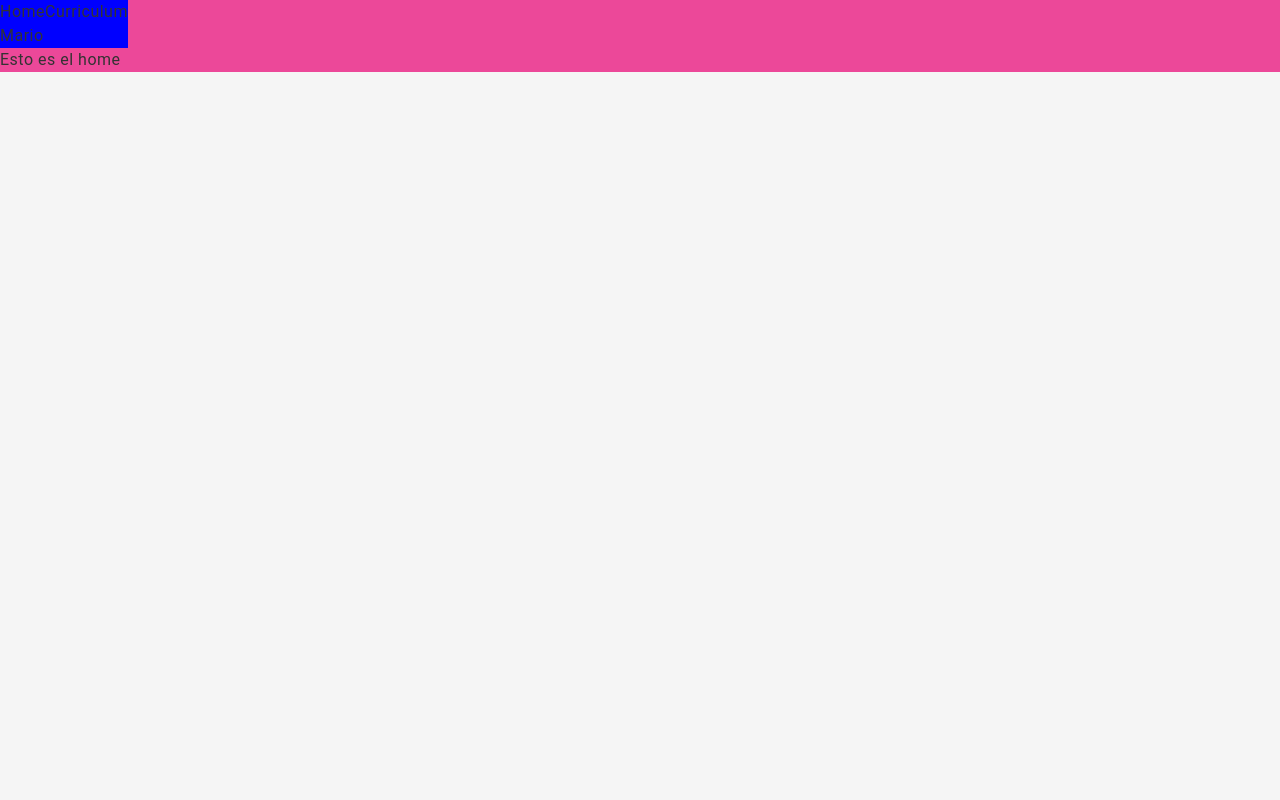
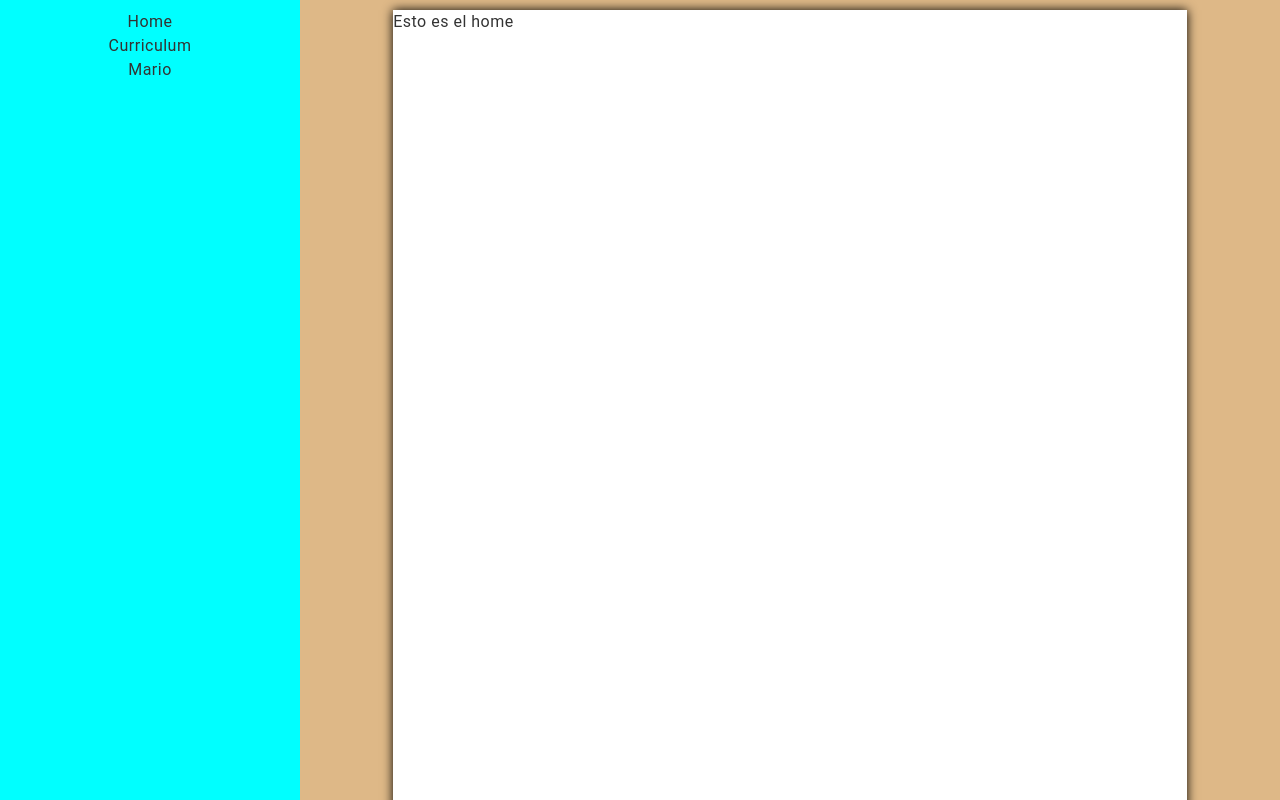
Before and after one commit to CartagoGit/print-cv, a Vue app: page / in a window 1280 px wide. Shown: the top 800 px of the page. Built offline with nearby package versions, Linux system fonts and the light colour scheme.

Commit message:
Actualización de diseño de la aplicación y estilos de la página principal

```diff
--- a/src/App.vue
+++ b/src/App.vue
@@ -3,7 +3,6 @@ import { RouterView } from 'vue-router';
 </script>
 
 <template>
-	<div class="app">
 	<aside>
 		<span @click="$router.push({ name: 'home' })">Home</span>
 		<span @click="$router.push({ name: 'cv' })">Curriculum</span>
@@ -13,20 +12,41 @@ import { RouterView } from 'vue-router';
 		</nav>
 	</aside>
 	<main>
+		<div class="curriculum">
 			<RouterView />
+		</div>
 	</main>
-	</div>
 </template>
 <style>
 #app {
-	display: flex;
-	background-color: var(--pink-500);
+	display: grid;
+	grid-template-columns: 300px 1fr;
+
 	width: 100%;
 	height: 100%;
 }
 </style>
 <style scoped>
 aside {
-	background-color: blue;
+	background-color: aqua;
+	padding: 10px;
+	display: flex;
+	flex-direction: column;
+	align-items: center;
+}
+main {
+	background-color: burlywood;
+	display: flex;
+	padding: 10px;
+	justify-content: center;
+
+	.curriculum{
+		aspect-ratio: 1.414;
+		width: 210mm;
+		height: 297mm;
+		background-color: white;
+		box-shadow: 0 0 10px 0 black;
+
+	}
 }
 </style>
--- a/src/assets/scss/index.scss
+++ b/src/assets/scss/index.scss
@@ -2,5 +2,10 @@
 @forward 'app/index.app';
 @forward 'cv/index.cv';
 
+html,
 body {
+	height: 100%;
+	width: 100%;
+	margin: 0;
+	padding: 0;
 }
```
Lines whose indentation alone changed are shown as unchanged.
